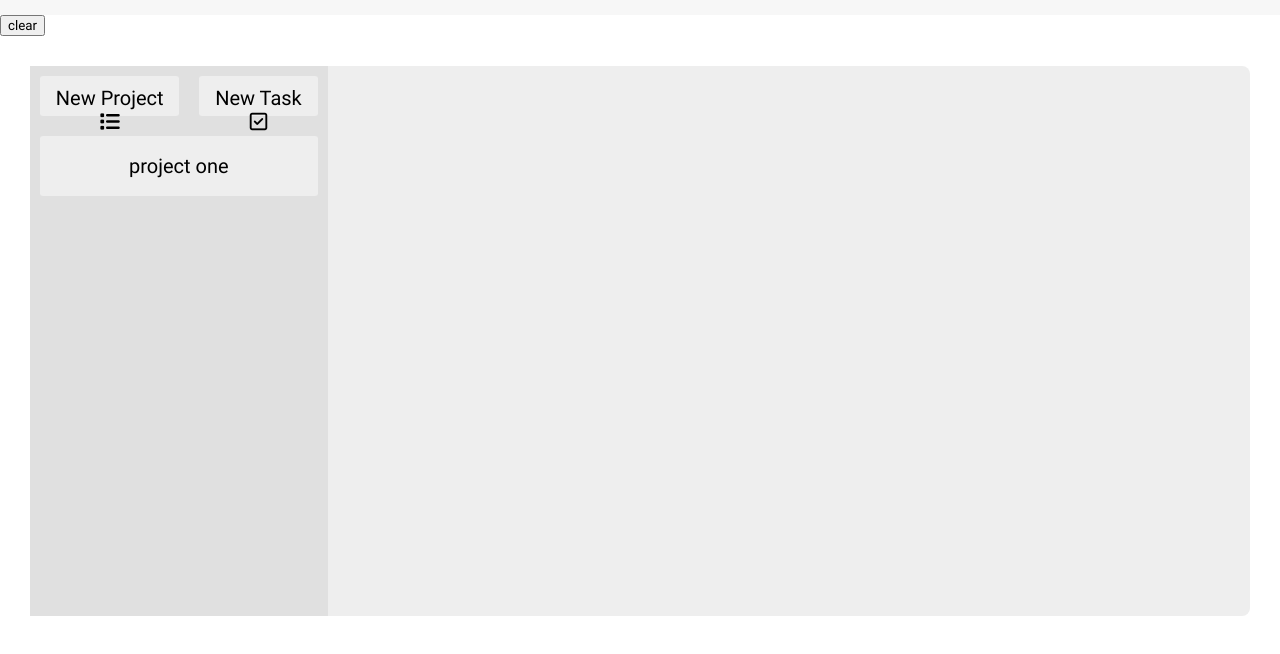
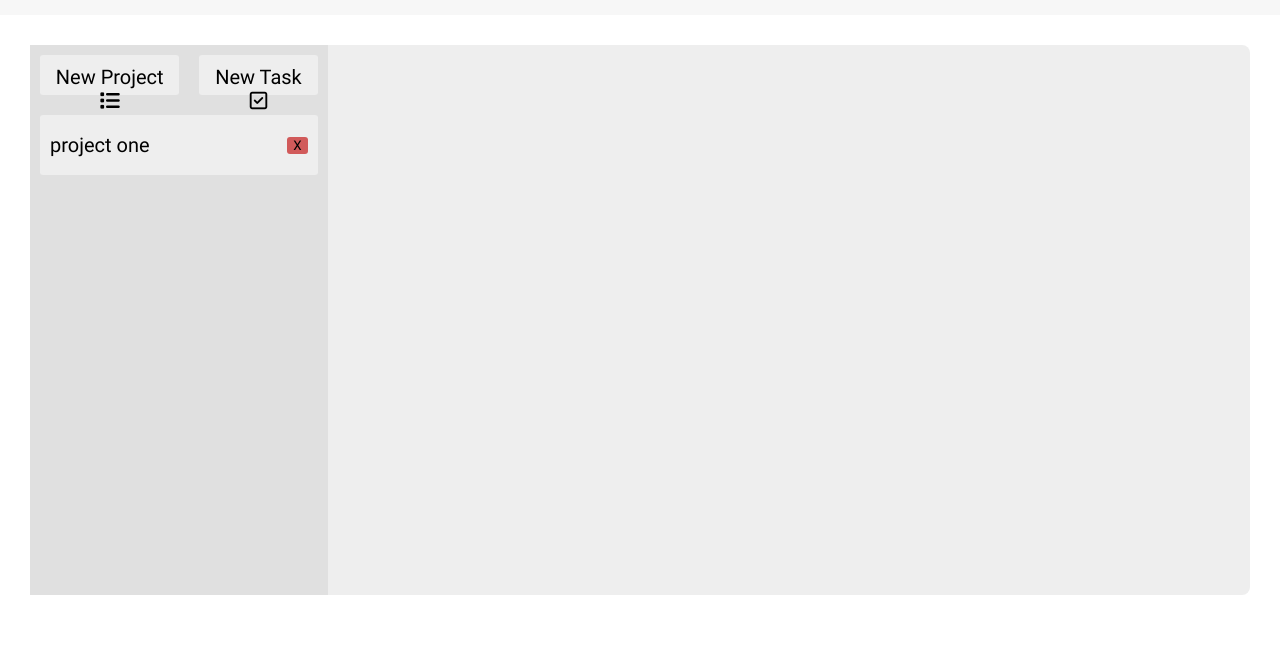
Before and after one commit to TylerYoungdahl/Todo-List, a website built with webpack: page src/index.html in a window 1280 px wide. Shown: the part 60-714 px from the top of the page. Built offline with nearby package versions, Linux system fonts and the light colour scheme.

Commit message:
delete project button added

```diff
--- a/src/assets/styles/style.css
+++ b/src/assets/styles/style.css
@@ -83,7 +83,7 @@ body {
 
 .sidebar-project {
   display: flex;
-  justify-content: center;
+  justify-content: space-between;
   align-items: center;
   height: 2em;
   font-size: 20px;
@@ -97,6 +97,16 @@ body {
 
 .sidebar-project-active {
   background-color: var(--light-grey);
+}
+
+.delete-proj-btn {
+  border: none;
+  border-radius: 3px;
+  background-color: rgb(209, 90, 90);
+}
+
+.delete-proj-btn:hover {
+  cursor: pointer;
 }
 
 /* MODALS */
--- a/src/domLogic.js
+++ b/src/domLogic.js
@@ -24,6 +24,13 @@ export function loadProjectsDOM() {
     }
     newProj.dataset.index = i;
     newProj.innerHTML = `${proj.title}`;
+
+    const deleteProj = document.createElement("button");
+    deleteProj.classList.add("delete-proj-btn");
+    deleteProj.innerHTML = "X";
+    deleteProj.dataset.index = i;
+    newProj.appendChild(deleteProj);
+
     sideBarProjectsContainer.appendChild(newProj);
   });
 
--- a/src/index.html
+++ b/src/index.html
@@ -16,85 +16,6 @@
     <nav id="navbar">
       <a href="#" id="logo">Logo</a>
     </nav>
-    <button id="clear">clear</button>
-    <div id="content">
-      <!-- <div id="sidebar">
-        <div id="sidebar-btn-container">
-          <button class="sidebar-btn" id="new-proj-btn">
-            New Project <i class="fa-solid fa-list"></i>
-          </button>
-          <button class="sidebar-btn" id="new-task-btn">
-            New Task <i class="fa-regular fa-square-check"></i>
-          </button>
-        </div>
-        <div id="sidebar-projects">
-          <div class="sidebar-project">default</div>
-        </div>
-      </div>
-      <div id="tasks">
-        <div class="task">
-          <div class="task-green">Project One</div>
-          <div class="task-description">
-            The standard chunk of Lorem Ipsum used since the 1500s is reproduced
-            below for those interested. Sections 1.10.32 and 1.10.33 from "de
-            Finibus Bonorum et Malorum" by Cicero are also reproduced in their
-            exact original form, accompanied by English versions from the 1914
-            translation by H. Rackham.
-          </div>
-          <div class="task-due-date" id="test-date"></div>
-        </div>
-        <div class="task">
-          <div class="task-yellow">Project One</div>
-          <div class="task-description">
-            The standard chunk of Lorem Ipsum used since the 1500s is reproduced
-            below for those interested. Sections 1.10.32 and 1.10.33 from "de
-            Finibus Bonorum et Malorum" by Cicero are also reproduced in their
-            exact original form, accompanied by English versions from the 1914
-            translation by H. Rackham.
-          </div>
-          <div class="task-due-date">some text goes here</div>
-        </div>
-        <div class="task">
-          <div class="task-red">Project One</div>
-          <div class="task-description">
-            The standard chunk of Lorem Ipsum used since the 1500s is reproduced
-            below for those interested. Sections 1.10.32
-          </div>
-          <div class="task-due-date">some text goes here</div>
-        </div>
-        <div class="task">
-          <div class="task-green"></div>
-          <div class="task-description"></div>
-          <div class="task-due-date"></div>
-        </div>
-      </div> -->
-    </div>
-    <!-- <dialog id="new-task-modal">
-      <div>
-        <button id="close-task-modal">X</button>
-      </div>
-      <form id="new-task-form">
-        <div id="task-submit-container">
-          <label for="task-title">Task Title:</label>
-          <input type="text" name="title" id="task-title" />
-
-          <label for="task-due-date">Due Date:</label>
-          <input type="date" name="dueDate" id="task-due-date" />
-
-          <label for="task-description">Description:</label>
-          <textarea name="description" id="task-description"></textarea>
-
-          <label for="task-priority">Priority:</label>
-          <select name="priority" id="task-priority">
-            <option value="low">Low</option>
-            <option value="medium">Medium</option>
-            <option value="high">High</option>
-          </select>
-          <div id="submit-task-btn-container">
-            <button id="submit-task-btn" type="submit">Add Task</button>
-          </div>
-        </div>
-      </form>
-    </dialog> -->
+    <div id="content"></div>
   </body>
 </html>
--- a/src/index.js
+++ b/src/index.js
@@ -7,7 +7,6 @@ import {
   loadProjects,
   addProject,
   addTask,
-  clearProjects,
 } from "./logic.js";
 import {
   loadProjectsDOM,
@@ -22,8 +21,6 @@ import sideBar from "./modules/sideBar.js";
 import newProjModal from "./modules/newProjModal.js";
 import newTaskModal from "./modules/newTaskModal.js";
 import editTaskModal from "./modules/editTaskModal.js";
-import { format, parseISO } from "date-fns";
-import { af } from "date-fns/locale";
 
 const content = document.querySelector("#content");
 
@@ -58,6 +55,7 @@ const submitTaskBtn = document.querySelector("#submit-task-btn");
 const taskModalEdit = document.querySelector("#edit-task-modal");
 const closeEditTaskModal = document.querySelector("#close-edit-task-modal");
 const saveTaskBtn = document.querySelector("#save-task-btn");
+const deleteProjBtns = document.querySelectorAll(".delete-proj-btn");
 
 console.log(projects);
 
@@ -66,6 +64,14 @@ closeProjModal.addEventListener("click", () => projModal.close());
 submitProjBtn.addEventListener("click", () => {
   submitProject();
   projModal.close();
+});
+deleteProjBtns.forEach((project) => {
+  project.addEventListener("click", (e) => {
+    projects.splice(e.target.dataset.index, 1);
+    projects[0].toggleIsActive();
+    saveProjects();
+    loadProjectsDOM();
+  });
 });
 
 newTaskBtn.addEventListener("click", () => taskModal.showModal());
--- a/src/logic.js
+++ b/src/logic.js
@@ -65,8 +65,3 @@ export function removeTask(project, index) {
 export function clearCompletedTasks(project) {
   project.tasks = project.tasks.filter((task) => task.isCompleted === true);
 }
-
-export function clearProjects() {
-  projects = [];
-  saveProjects();
-}
```
